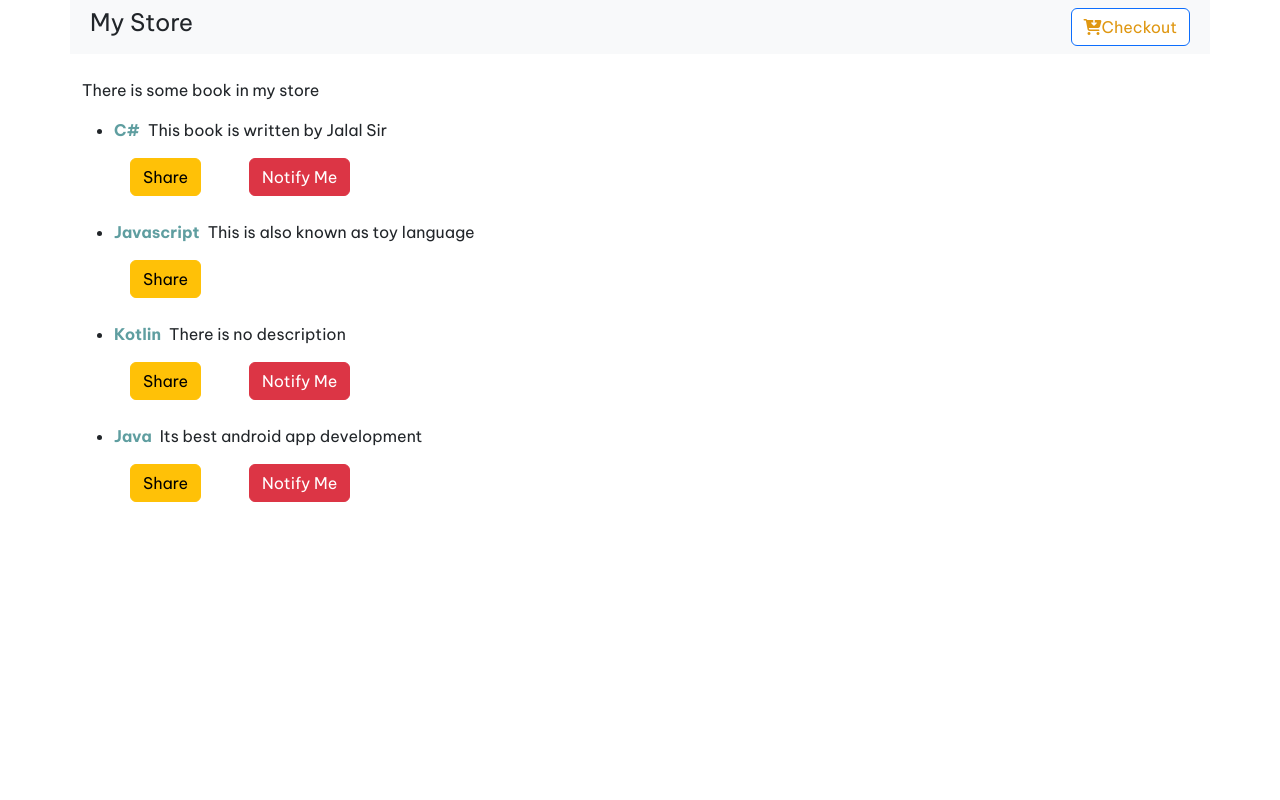
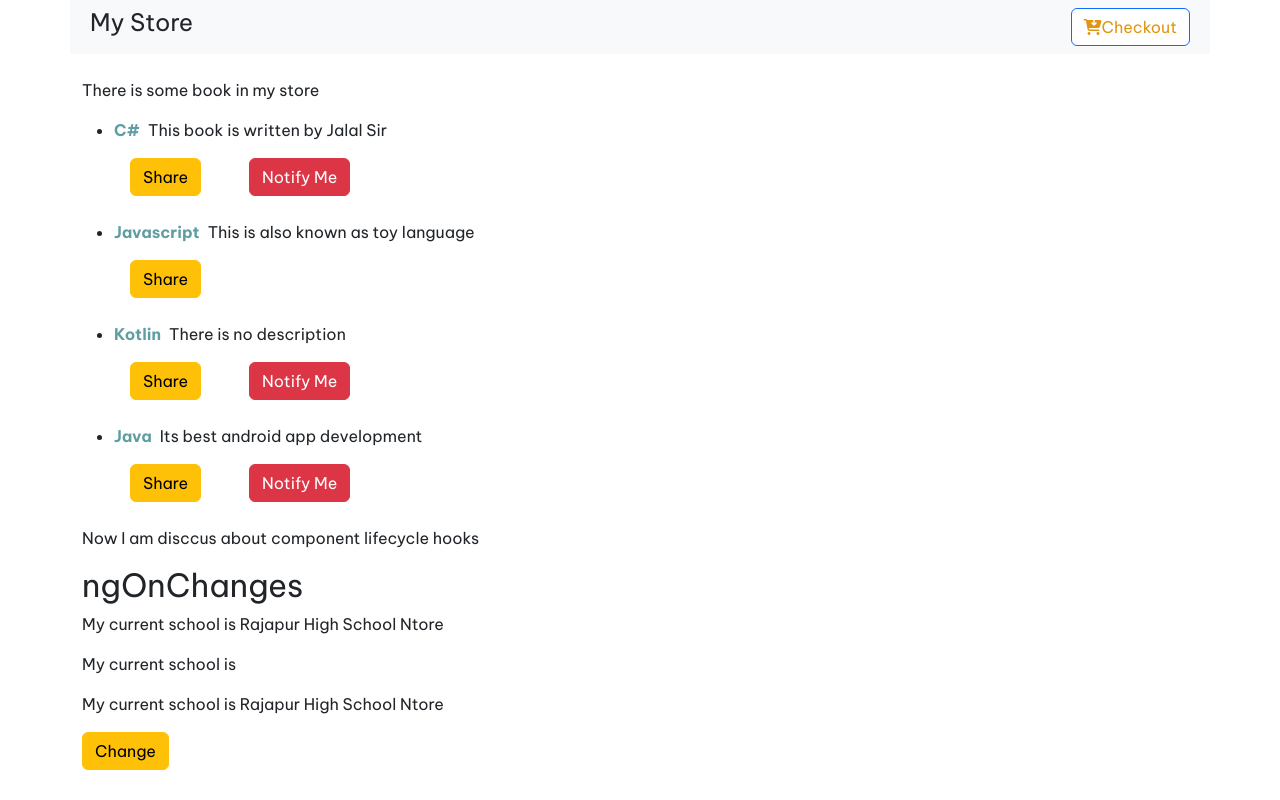
Before and after one commit to Sojib444/Angular-Practice, an Angular app: page / in a window 1280 px wide. Built offline with nearby package versions, Linux system fonts and the light colour scheme.

Commit message:
Added ngOnchange life cycle hook

```diff
--- a/src/app/appmodule.ts
+++ b/src/app/appmodule.ts
@@ -11,10 +11,11 @@ import { CartComponentComponent } from './cart-component/cart-component.componen
 import { HttpClient, HttpClientModule } from "@angular/common/http";
 import { ShipingComponent } from './siping/shiping.component';
 import { ReactiveFormsModule } from "@angular/forms";
+import { NgOnchangeExComponent } from './ng-onchange-ex/ng-onchange-ex.component';
 
 @NgModule({
     declarations:[AppComponent, BookComponent, BooklistComponent, ProductAlertComponent,
-         ProductDetailsComponent, ServiceCartComponent, CartComponentComponent, ShipingComponent],
+         ProductDetailsComponent, ServiceCartComponent, CartComponentComponent, ShipingComponent, NgOnchangeExComponent],
     imports:[
     HttpClientModule,
     BrowserModule ,
@@ -24,6 +25,7 @@ import { ReactiveFormsModule } from "@angular/forms";
         {path:'products/:name',component:ProductDetailsComponent},
         {path:'cart',component:CartComponentComponent},
         {path:'shiping',component:ShipingComponent},
+        {path:'ngonchanges', component:NgOnchangeExComponent}
     ])],
 
     providers:[ServiceCartComponent,HttpClient],
--- a/src/app/booklist/booklist.component.html
+++ b/src/app/booklist/booklist.component.html
@@ -20,3 +20,11 @@
         <app-product-alert [product]="item" (notify)="onNotify()"></app-product-alert>
     </div>
 </div>
+
+
+<div>
+    <p>Now I am disccus about component lifecycle hooks</p>
+
+    <h2>ngOnChanges</h2>
+    <app-ng-onchange-ex [school]="schoolName" (SchoolChanges)="onchange()"></app-ng-onchange-ex>
+</div>
--- a/src/app/booklist/booklist.component.ts
+++ b/src/app/booklist/booklist.component.ts
@@ -7,6 +7,8 @@ import { Product } from '../Model/Products';
   styleUrls: ['./booklist.component.css']
 })
 export class BooklistComponent {
+
+  //For booklist
     books:Product[] = [{name:"C#",description:"This book is written by Jalal Sir",Price: 701},
                        {name:"Javascript",description:"This is also known as toy language",Price:600},
                        {name:"Kotlin",description:null,Price:700},
@@ -21,4 +23,13 @@ export class BooklistComponent {
     {
       window.alert("You are notify from child component");
     }
+
+
+    //for component life cycle hook;
+    schoolName?:String = "Rajapur High School Ntore";
+
+    onchange()
+    {
+      this.schoolName = "Muladuli High School";
+    }
 }
--- /dev/null
+++ b/src/app/ng-onchange-ex/ng-onchange-ex.component.html
@@ -0,0 +1,7 @@
+
+<div>
+    <p>My current school is {{CuurentSchool}} </p>
+    <p>My current school is {{PreviouSchool}} </p>
+    <p>My current school is {{school}} </p>
+    <button class="btn btn-warning" (click)="SchoolChanges.emit()" >Change</button>
+</div>
--- /dev/null
+++ b/src/app/ng-onchange-ex/ng-onchange-ex.component.ts
@@ -0,0 +1,24 @@
+import { Component, Input, OnChanges, Output, SimpleChanges,EventEmitter } from '@angular/core';
+
+@Component({
+  selector: 'app-ng-onchange-ex',
+  templateUrl: './ng-onchange-ex.component.html',
+  styleUrls: ['./ng-onchange-ex.component.css']
+})
+
+export class NgOnchangeExComponent implements OnChanges {
+
+  @Input() school?:String;
+  @Output() SchoolChanges = new EventEmitter();
+
+  CuurentSchool?:String;
+  PreviouSchool?:String;
+
+  ngOnChanges(changes: SimpleChanges): void {
+    if(changes['school'])
+    {
+      this.CuurentSchool = changes["school"].currentValue;
+      this.PreviouSchool = changes["school"].previousValue;
+    }
+  }
+}
```
Also changed, not shown: src/app/ng-onchange-ex/ng-onchange-ex.component.css (added), 1 other file (tests, documents, lock files or other folders).
